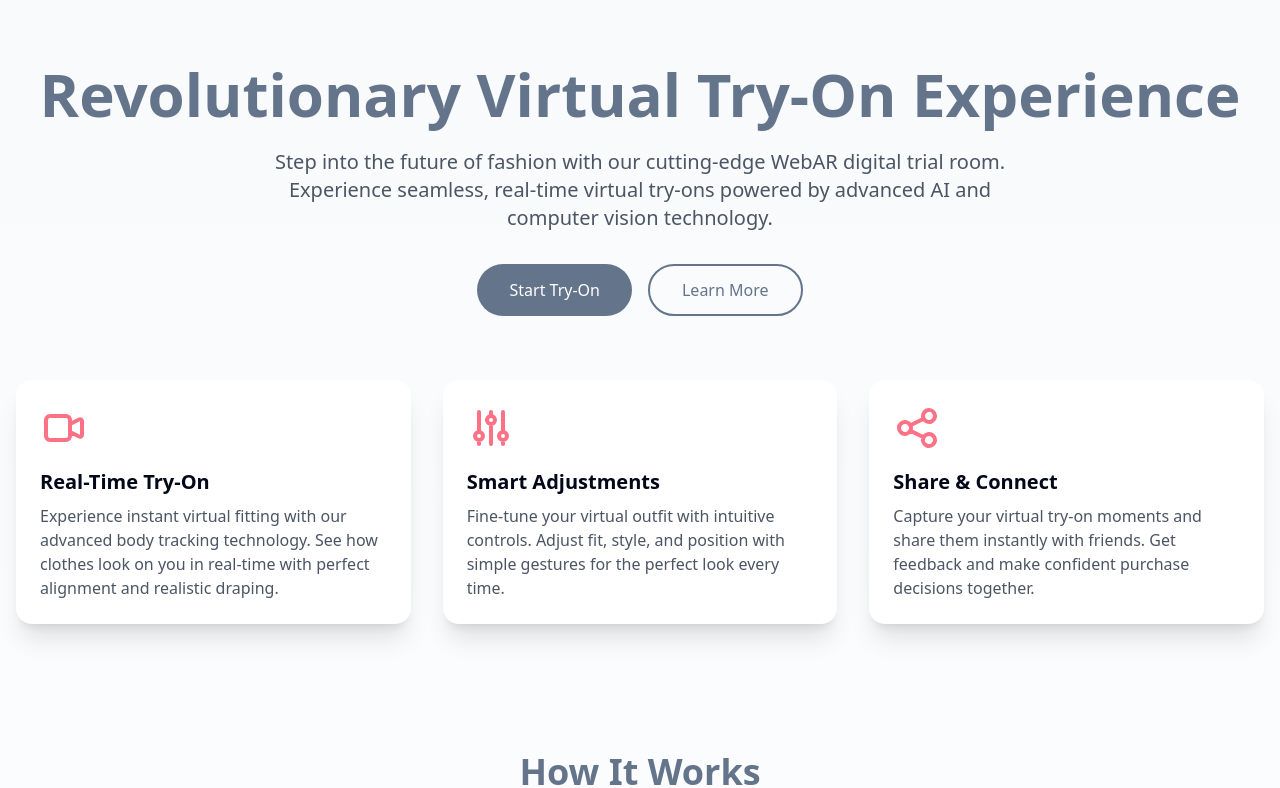
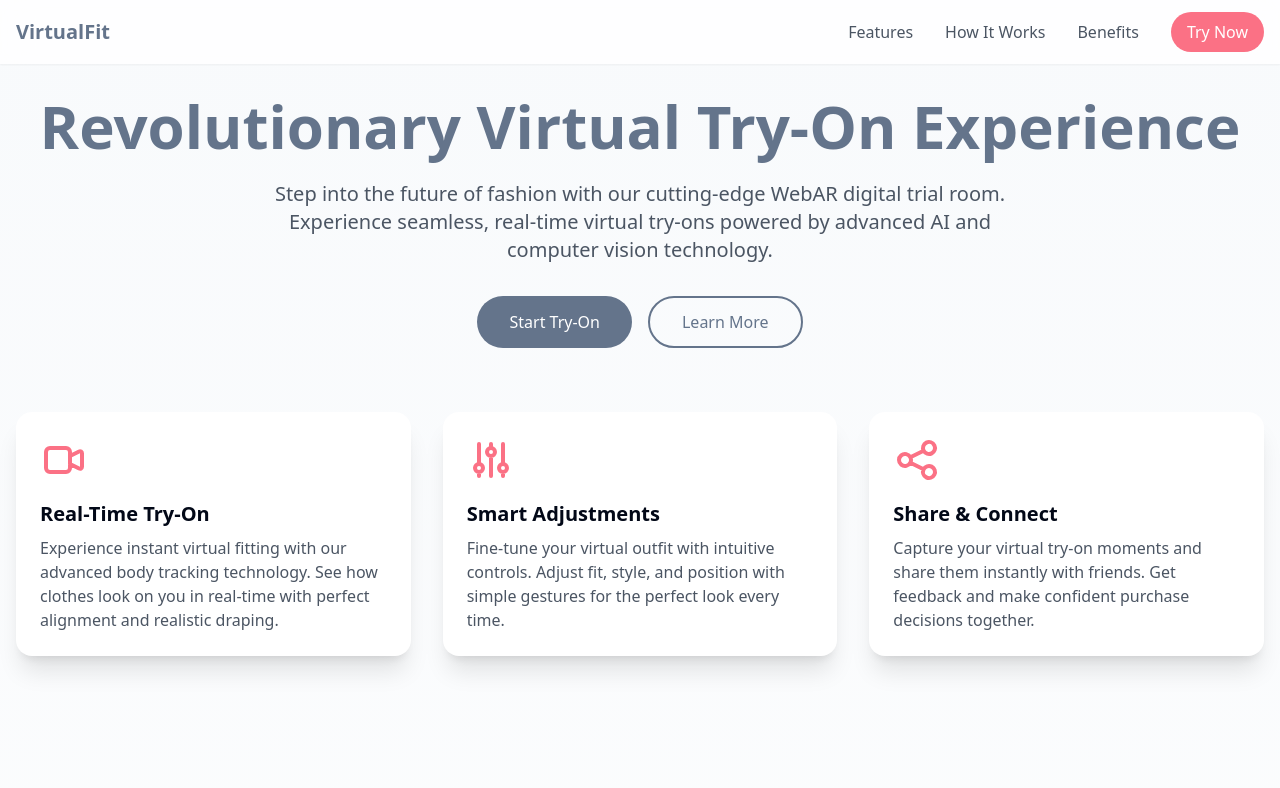
Before and after one commit to Mowsikan/virtual-dress-room, a React (Vite) app: page / in a window 1280 px wide. Shown: the top 788 px of the page. Built offline with nearby package versions, Linux system fonts and the light colour scheme.

Commit message:
Add navigation bar
Adds a navigation bar to the application.  This commit does not specify the implementation details of the navbar.

```diff
--- /dev/null
+++ b/src/components/Navigation.tsx
@@ -0,0 +1,88 @@
+
+import { Link } from "react-router-dom";
+import { useState } from "react";
+import { motion, AnimatePresence } from "framer-motion";
+import { Menu } from "lucide-react";
+
+const Navigation = () => {
+  const [isMenuOpen, setIsMenuOpen] = useState(false);
+
+  return (
+    <nav className="fixed w-full bg-white/80 backdrop-blur-lg z-50 shadow-sm">
+      <div className="container mx-auto px-4">
+        <div className="flex items-center justify-between h-16">
+          <Link to="/" className="text-xl font-bold text-primary">
+            VirtualFit
+          </Link>
+
+          {/* Desktop Navigation */}
+          <div className="hidden md:flex items-center space-x-8">
+            {navItems.map((item) => (
+              <a
+                key={item.label}
+                href={item.href}
+                className="text-gray-600 hover:text-primary transition-colors duration-200"
+              >
+                {item.label}
+              </a>
+            ))}
+            <Link
+              to="/try-on"
+              className="px-4 py-2 bg-accent text-white rounded-full hover:bg-accent/90 transition-colors"
+            >
+              Try Now
+            </Link>
+          </div>
+
+          {/* Mobile Menu Button */}
+          <button
+            className="md:hidden p-2"
+            onClick={() => setIsMenuOpen(!isMenuOpen)}
+          >
+            <Menu className="h-6 w-6 text-primary" />
+          </button>
+        </div>
+      </div>
+
+      {/* Mobile Menu */}
+      <AnimatePresence>
+        {isMenuOpen && (
+          <motion.div
+            initial={{ opacity: 0, y: -10 }}
+            animate={{ opacity: 1, y: 0 }}
+            exit={{ opacity: 0, y: -10 }}
+            className="md:hidden bg-white border-t"
+          >
+            <div className="container mx-auto px-4 py-4 space-y-4">
+              {navItems.map((item) => (
+                <a
+                  key={item.label}
+                  href={item.href}
+                  className="block text-gray-600 hover:text-primary transition-colors duration-200"
+                  onClick={() => setIsMenuOpen(false)}
+                >
+                  {item.label}
+                </a>
+              ))}
+              <Link
+                to="/try-on"
+                className="block px-4 py-2 bg-accent text-white rounded-full hover:bg-accent/90 transition-colors text-center"
+                onClick={() => setIsMenuOpen(false)}
+              >
+                Try Now
+              </Link>
+            </div>
+          </motion.div>
+        )}
+      </AnimatePresence>
+    </nav>
+  );
+};
+
+const navItems = [
+  { label: "Features", href: "#features" },
+  { label: "How It Works", href: "#how-it-works" },
+  { label: "Benefits", href: "#benefits" },
+];
+
+export default Navigation;
--- a/src/pages/Index.tsx
+++ b/src/pages/Index.tsx
@@ -1,12 +1,14 @@
-
 import { Link } from "react-router-dom";
 import { motion } from "framer-motion";
+import Navigation from "../components/Navigation";
 
 const Index = () => {
   return (
     <div className="min-h-screen bg-gradient-to-b from-secondary to-white">
+      <Navigation />
+
       {/* Hero Section */}
-      <div className="container mx-auto px-4 py-16">
+      <div className="container mx-auto px-4 pt-24">
         <motion.div
           initial={{ opacity: 0, y: 20 }}
           animate={{ opacity: 1, y: 0 }}
```
